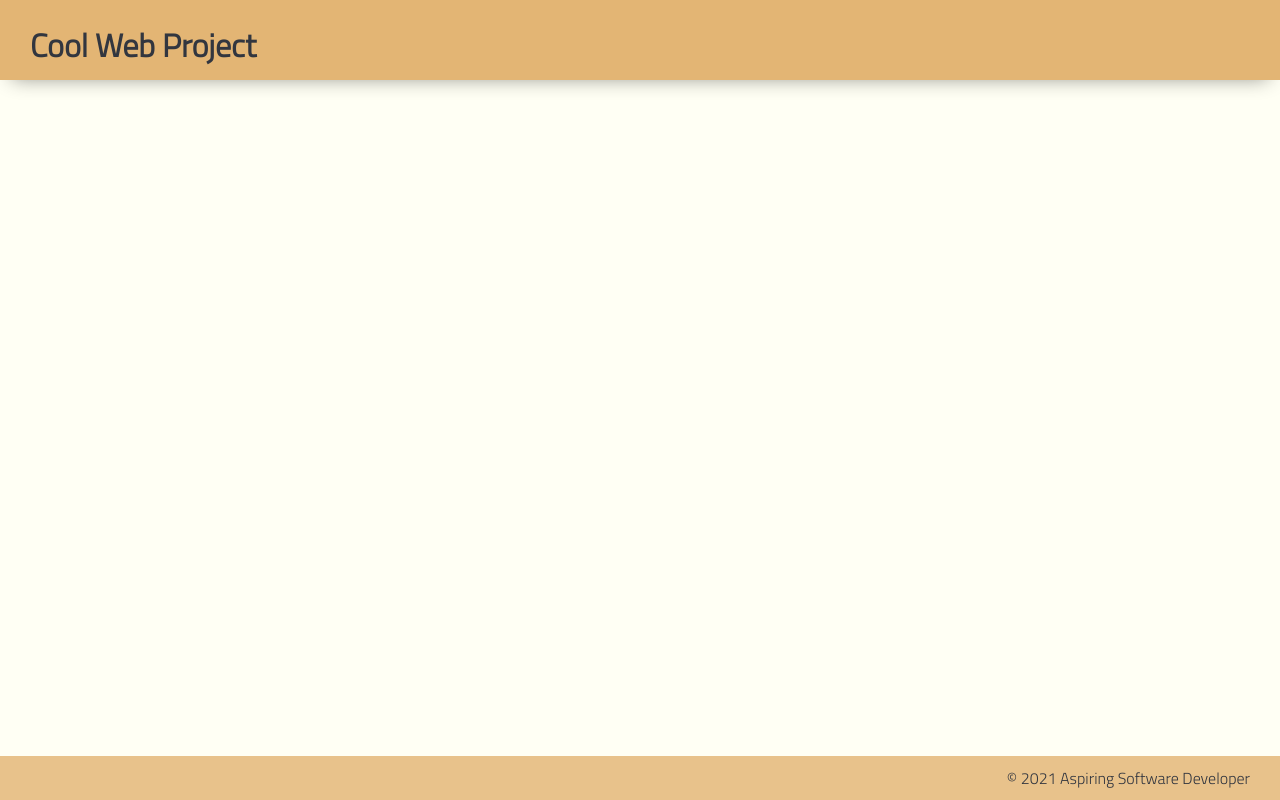
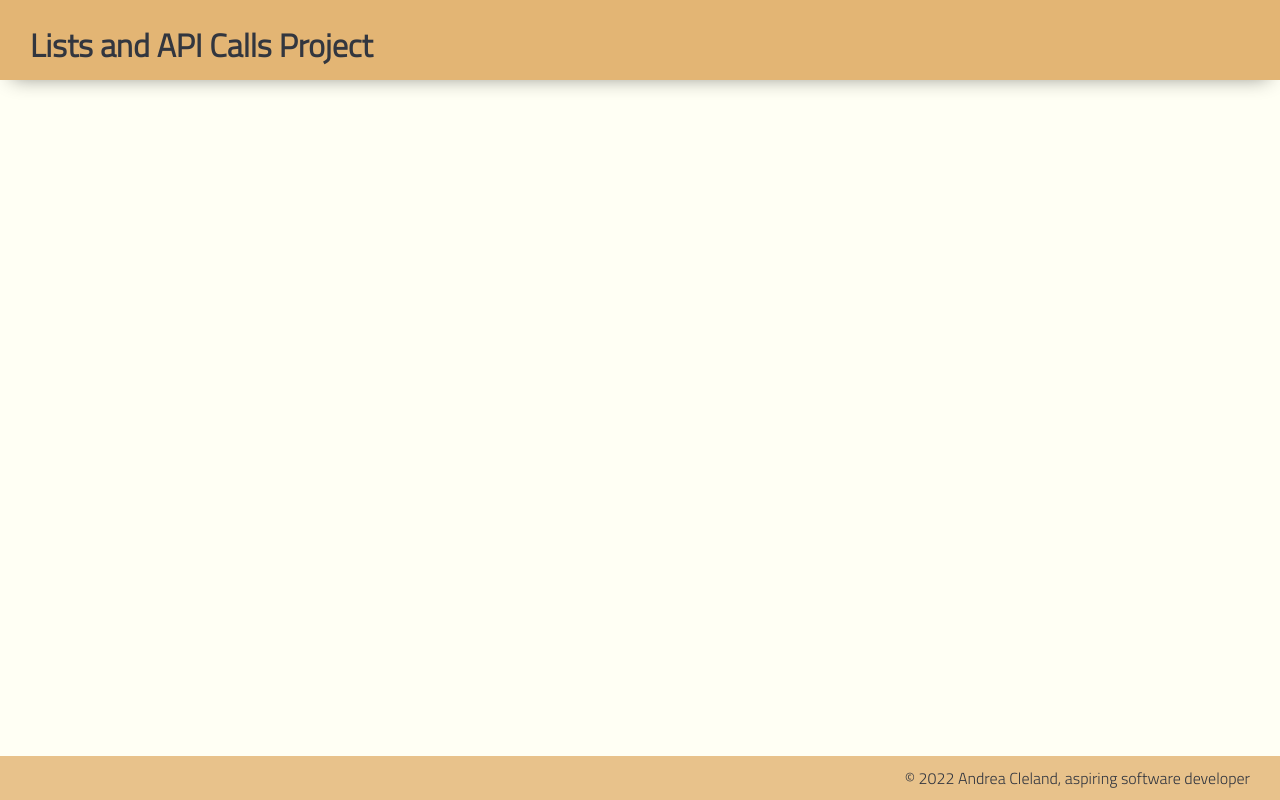
Before and after one commit to acleland/week1-day3-api, a plain HTML site: page index.html in a window 1280 px wide. Drawn offline with Linux system fonts and the light colour scheme.

Commit message:
updated title of project

```diff
--- a/index.html
+++ b/index.html
@@ -12,17 +12,17 @@
         <link rel="stylesheet" href="./styles/reset.css" />
         <link rel="stylesheet" href="./styles/global.css" />
 
-        <title>Cool Web</title>
+        <title>API Calls</title>
     </head>
 
     <body>
         <header>
-            <h1>Cool Web Project</h1>
+            <h1>Lists and API Calls Project</h1>
         </header>
 
         <main></main>
 
-        <footer>&copy; 2021 Aspiring Software Developer</footer>
+        <footer>&copy; 2022 Andrea Cleland, aspiring software developer</footer>
 
         <script type="module" src="./app.js"></script>
     </body>
```
